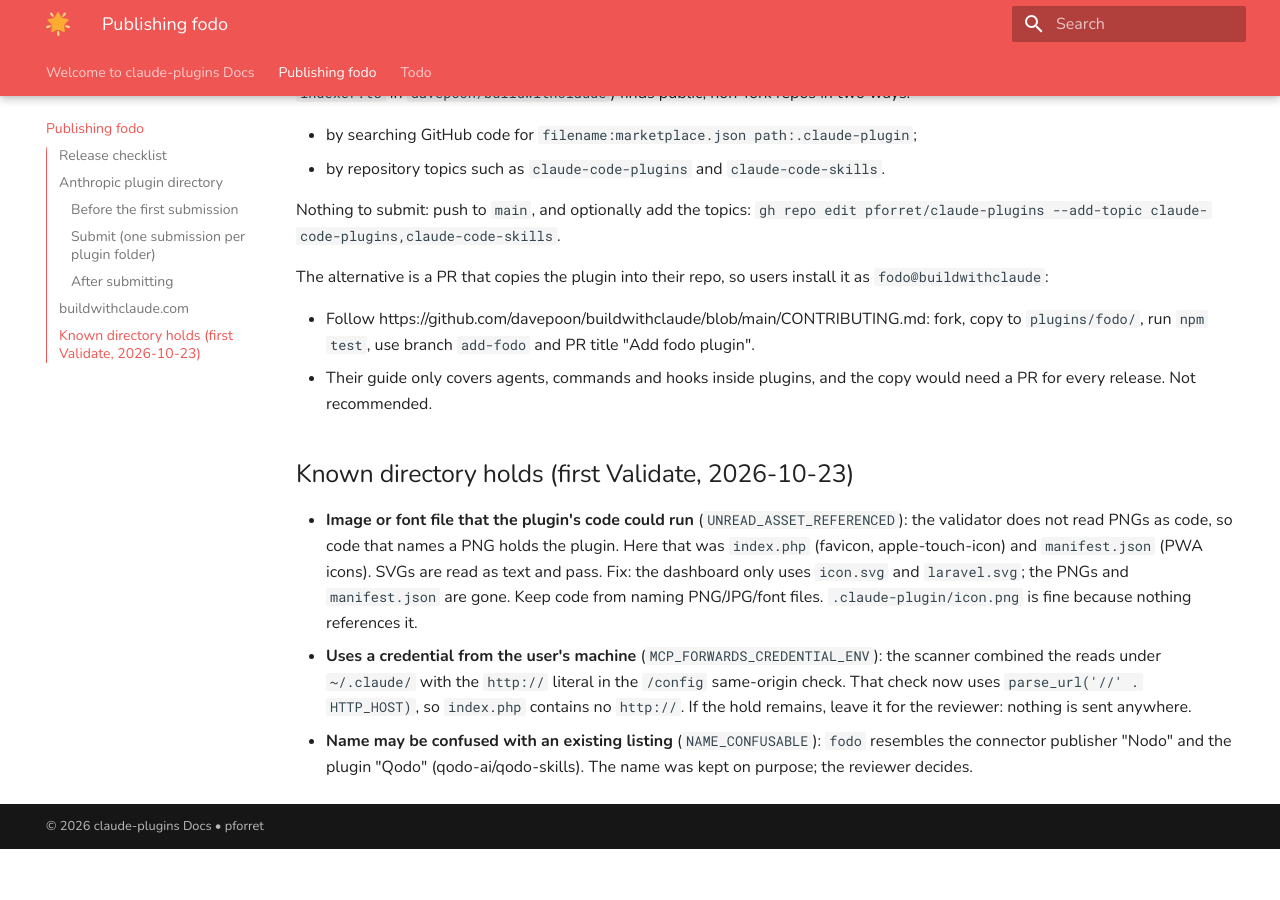
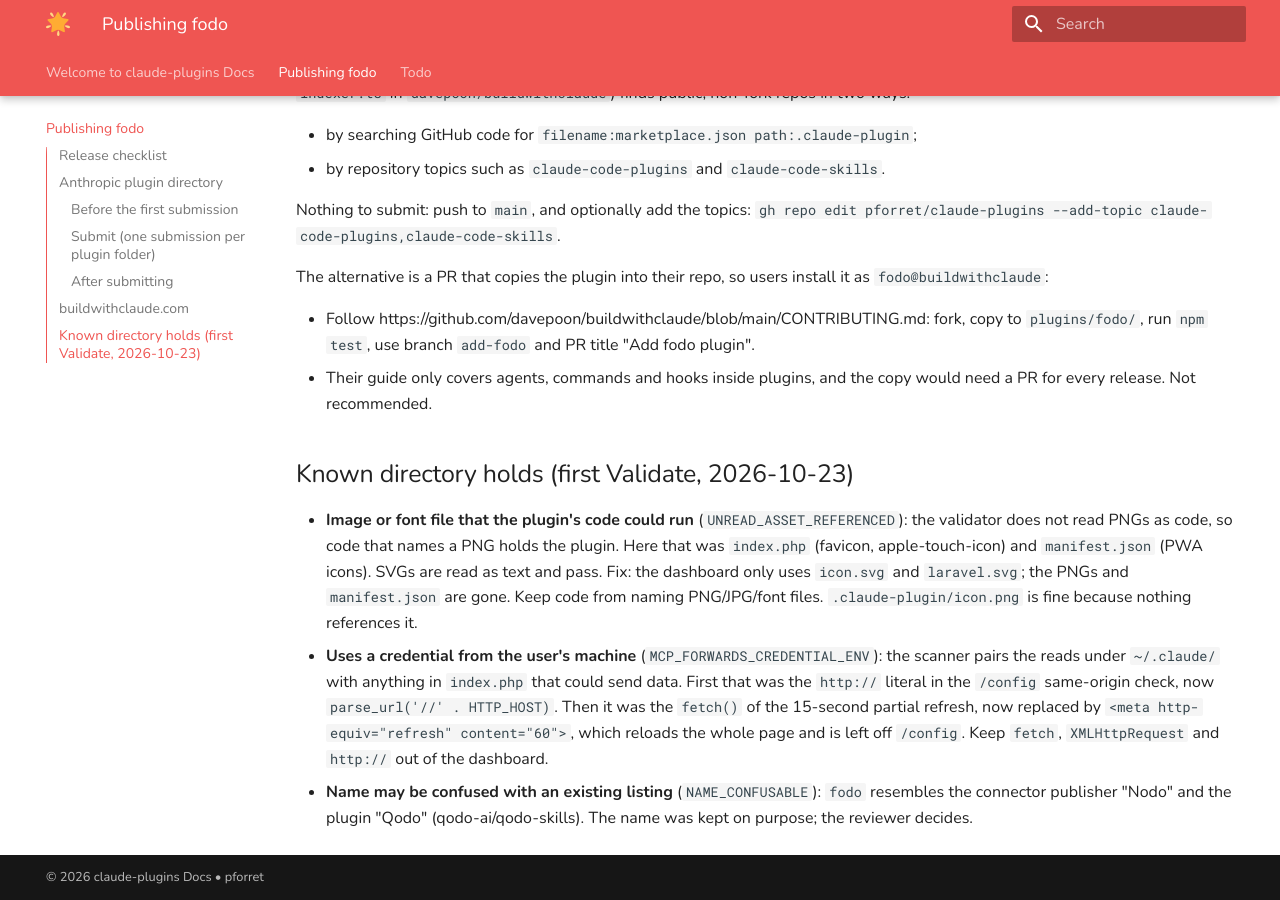
Before and after one commit to pforret/claude-plugins, an MkDocs documentation site: the page built from docs/publishing.md, in a window 1280 px wide and 900 px high, scrolled down 2657 px. Built offline with MkDocs 1.6.1 and Material for MkDocs 9.7.7, drawn with Linux system fonts in a browser that asks for light colours; before the commit the page ends 3506 px from its top, so only the background shows below that.

Commit message:
MOD: publishing.md 2026-10-22.feature.todo-claude-plugin.md README.md index.php conventions.md

```diff
--- a/docs/publishing.md
+++ b/docs/publishing.md
@@ -129,9 +129,11 @@ The alternative is a PR that copies the plugin into their repo, so users install
   are gone. Keep code from naming PNG/JPG/font files. `.claude-plugin/icon.png` is fine because
   nothing references it.
 - **Uses a credential from the user's machine** (`MCP_FORWARDS_CREDENTIAL_ENV`): the scanner
-  combined the reads under `~/.claude/` with the `http://` literal in the `/config` same-origin check.
-  That check now uses `parse_url('//' . HTTP_HOST)`, so `index.php` contains no `http://`. If the hold
-  remains, leave it for the reviewer: nothing is sent anywhere.
+  pairs the reads under `~/.claude/` with anything in `index.php` that could send data. First that
+  was the `http://` literal in the `/config` same-origin check, now `parse_url('//' . HTTP_HOST)`.
+  Then it was the `fetch()` of the 15-second partial refresh, now replaced by
+  `<meta http-equiv="refresh" content="60">`, which reloads the whole page and is left off `/config`.
+  Keep `fetch`, `XMLHttpRequest` and `http://` out of the dashboard.
 - **Name may be confused with an existing listing** (`NAME_CONFUSABLE`): `fodo` resembles the
   connector publisher "Nodo" and the plugin "Qodo" (qodo-ai/qodo-skills). The name was kept on
   purpose; the reviewer decides.
```
Also changed, not shown: docs/todo/busy/2026-10-22.feature.todo-claude-plugin.md (+6 -0 lines), plugins/fodo/README.md (+1 -2 lines), plugins/fodo/reference/conventions.md (+2 -2 lines), 1 other file.
